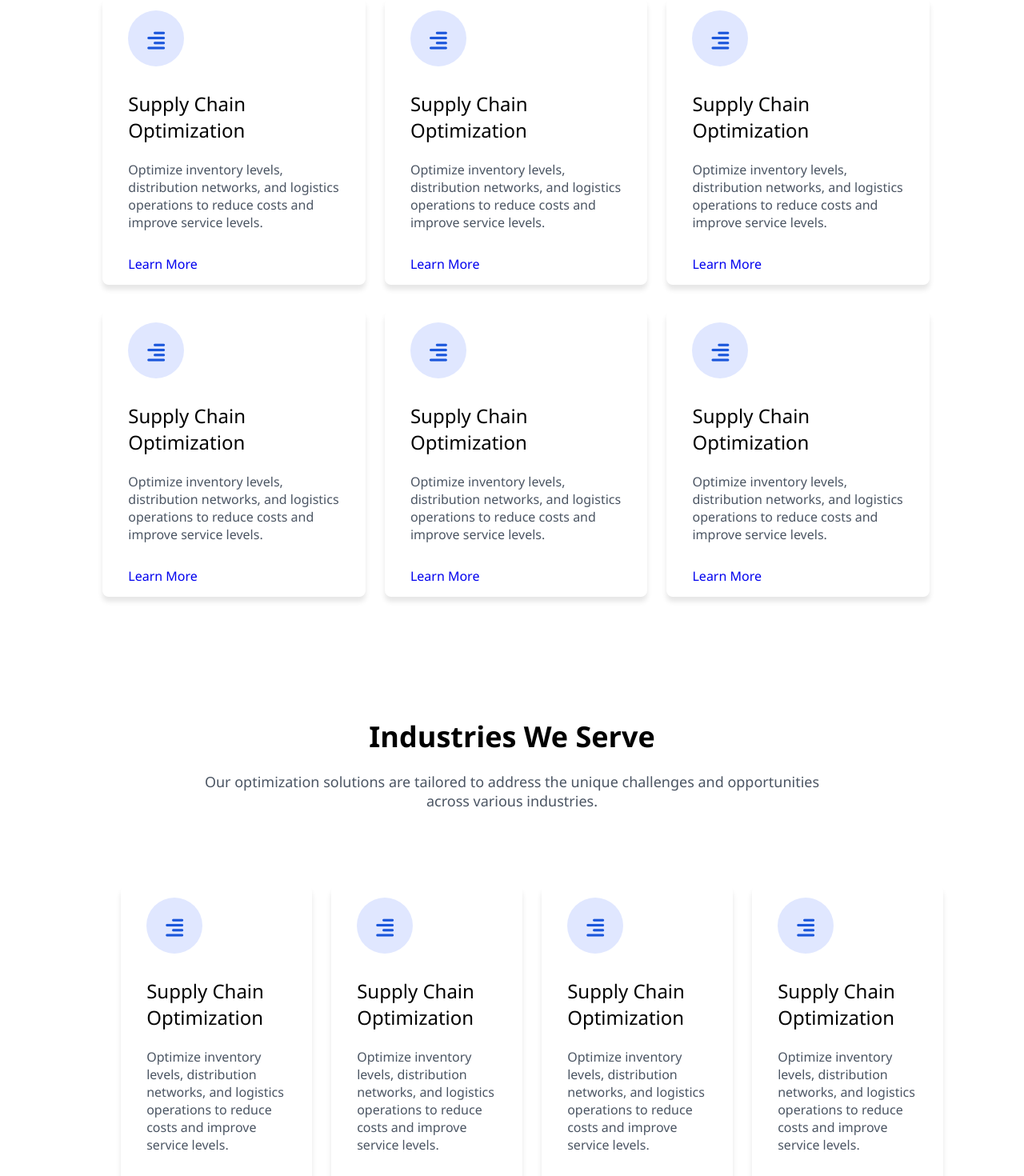
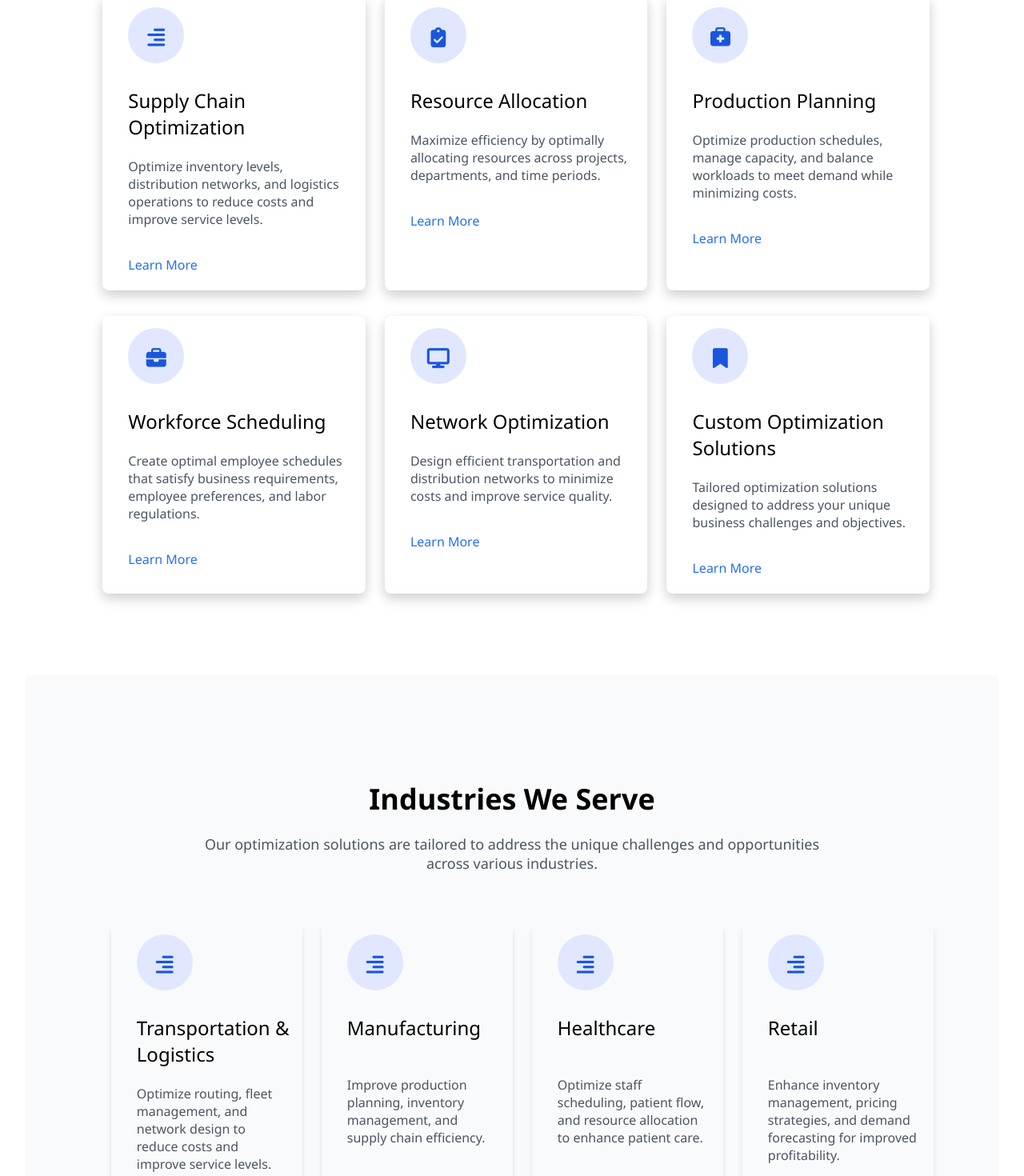
Before and after one commit to dakshitapokharna/OptiFlux-main, a React (Create React App) app: page / in a window 1280 px wide. Shown: the part 809-2279 px from the top of the page at 80% size. Built offline with nearby package versions, Linux system fonts and the light colour scheme.

Commit message:
all sections complete

```diff
--- a/src/Home.css
+++ b/src/Home.css
@@ -21,12 +21,14 @@
   height: 40px;
   border: #ffffff;
   font-size: 1rem;
+  transition: transform 0.2s ease, box-shadow 0.2s ease;
+}
 
-}
 .btn1{
   color: white;
   text-decoration: none;
 }
+
 .btn2{
   color:#1A56DB ;
   text-decoration: none;
@@ -41,6 +43,7 @@
   height: 40px;
   border: 1px solid blue;
   font-size: 1rem;
+  transition: transform 0.2s ease, box-shadow 0.2s ease;
 }
 .c-up-text1 {
   font-weight: bold;
@@ -72,6 +75,7 @@ h2 {
     font-weight: 700;
     color: var(--dark-color);
     margin-bottom: 20px;
+    text-align: center;
 }
 
 .subheading{
@@ -83,6 +87,15 @@ h2 {
    font-size: large;
     text-align: center;
 }
+.subheadingabout{
+  max-width: 800px;
+  margin: 0 auto 20px;
+   color: #4b5563;
+    display: block;
+   align-items: center;
+   font-size: large;
+    text-align: left;
+}
 .sectiontext{
   padding: 3rem 2rem 2rem 2rem;
 }
@@ -91,7 +104,6 @@ h2 {
   border-radius: 8px;
   padding: 15px ;
   padding-left: 2rem;
-
   box-shadow: 0 6px 6px rgba(0, 0, 0, 0.1);
   transition: all 0.3s ease;
   width: 22vw;
@@ -99,6 +111,7 @@ h2 {
   display: flex;
   flex-direction: column;
 }
+
 .fe-box2{
   background-color: var(--white);
   border-radius: 8px;
@@ -115,15 +128,48 @@ h2 {
 font-size: 1.5rem;
 font-weight: 500;
 }
+
+.fe-heading3{
+  font-size: 1.5rem;
+font-weight: 500;
+color: #1A56DB;
+}
 .learnmorelink{
   text-decoration: none;
+
 }
-.learnmore{
+/* .learnmore{
   color: #1A56DB;
     font-weight: 500;
     text-decoration: none;
     display: flex;
     align-items: center;
+} */
+.learnmorelink {
+  display: inline-flex;
+  align-items: center;
+  font-weight: 500;
+  color: #276ef1;
+  text-decoration: none;
+  position: relative;
+}
+
+.learnmorelink::after {
+  content: "→";
+  margin-left: 6px;
+  opacity: 0;
+  font-size: 1.5rem;
+  transform: translateX(-5px);
+  transition: opacity 0.3s ease, transform 0.3s ease;
+}
+
+.learnmorelink:hover::after {
+  opacity: 1;
+  transform: translateX(0);
+}
+
+.learnmorelink:hover {
+  text-decoration: none;
 }
 .fe-subheading{
   font-size: 1rem;
@@ -167,13 +213,13 @@ font-weight: 500;
   overflow: hidden;
   gap: 2rem;
   width: 85vw;
-  border-radius: 25px;
+
 }
 .fe-container2{
-  background-color: #ffffff;
+  background-color: #f9fafb;;
   height: 100%;
   padding: 70px;
-  margin-left: 4vw;
+  margin-left: 2vw;
   display: flex;
   align-items: center;
   justify-content: center;
@@ -181,6 +227,76 @@ font-weight: 500;
   padding-top: 4vh;
   overflow: hidden;
   gap: 2rem;
-  width: 85vw;
-  border-radius: 25px;
+
+
 }
+.industries{
+  background-color: #f9fafb;
+  padding: 100px 0;
+
+}
+
+.About{
+  display: flex;
+  padding: 100px;
+  justify-content: space-between;
+  gap: 2rem;
+  margin-left: 4rem;
+}
+
+.aboutleft{
+  height: 400px;
+  width: 50vw;
+    background-color: #ddd;
+    border-radius: 8px;
+    display: flex;
+    align-items: center;
+    justify-content: center;
+    color: #666;
+
+}
+.aboutright{
+  padding: 5rem;
+}
+
+.lastsection{
+  background-color: #f9fafb;
+  padding: 100px 0;
+  display: flex;
+  flex-direction: column;
+  align-items: center;
+}
+.headinglast{
+  font-size: 36px;
+  font-weight: 700;
+  color: #1A56DB;
+  margin-bottom: 20px;
+  text-align: center;
+}
+.btn3{
+  background-color: #1A56DB;
+  color: #ffffff;
+  font-weight: 500;
+  width: 300px;
+  border-radius: 10px;
+  height: 60px;
+  border: white;
+  font-size: 1rem;
+text-align: center;
+
+}
+.btn3:hover{
+  background-color: peru;
+}
+.home-btn1:hover {
+  transform: translateY(-4px);
+  box-shadow: 0 6px 15px rgba(0, 0, 0, 0.2);
+}
+.home-btn2:hover{
+  background-color: #f6f4f4;
+}
+
+.fe-box, .fe-box2:hover{
+  transform: translateY(-4px);
+  box-shadow: 0 6px 15px rgba(0, 0, 0, 0.2);
+}
--- a/src/Home.js
+++ b/src/Home.js
@@ -46,13 +46,13 @@ const Home = () => {
       <div className="fe-box">
       <div class="col">
                     <div class="icon-box">
-                      <i class="fas fa-align-right"></i>
+                      <i class="fas fa-clipboard-check"></i>
                     </div>
                   </div>
 
-        <h3 className="fe-heading">Supply Chain Optimization</h3>
+        <h3 className="fe-heading">Resource Allocation</h3>
        <br />
-        <p className="fe-subheading">Optimize inventory levels, distribution networks, and logistics operations to reduce costs and improve service levels.</p>
+        <p className="fe-subheading">Maximize efficiency by optimally allocating resources across projects, departments, and time periods.</p>
         <p className="learnmore">
             <a href="#" className="learnmorelink">Learn More</a>
           </p>
@@ -61,13 +61,13 @@ const Home = () => {
       <div className="fe-box">
       <div class="col">
                     <div class="icon-box">
-                      <i class="fas fa-align-right"></i>
+                      <i class="fas fa-briefcase-medical"></i>
                     </div>
                   </div>
 
-        <h3 className="fe-heading">Supply Chain Optimization</h3>
+        <h3 className="fe-heading">Production Planning</h3>
        <br />
-        <p className="fe-subheading">Optimize inventory levels, distribution networks, and logistics operations to reduce costs and improve service levels.</p>
+        <p className="fe-subheading">Optimize production schedules, manage capacity, and balance workloads to meet demand while minimizing costs.</p>
         <p className="learnmore">
             <a href="#" className="learnmorelink">Learn More</a>
           </p>
@@ -78,13 +78,14 @@ const Home = () => {
       <div className="fe-box">
       <div class="col">
                     <div class="icon-box">
-                      <i class="fas fa-align-right"></i>
+                      <i class="fas fa-briefcase"></i>
+
                     </div>
                   </div>
 
-        <h3 className="fe-heading">Supply Chain Optimization</h3>
+        <h3 className="fe-heading">Workforce Scheduling</h3>
        <br />
-        <p className="fe-subheading">Optimize inventory levels, distribution networks, and logistics operations to reduce costs and improve service levels.</p>
+        <p className="fe-subheading">Create optimal employee schedules that satisfy business requirements, employee preferences, and labor regulations.</p>
         <p className="learnmore">
             <a href="#" className="learnmorelink">Learn More</a>
           </p>
@@ -93,13 +94,14 @@ const Home = () => {
       <div className="fe-box">
       <div class="col">
                     <div class="icon-box">
-                      <i class="fas fa-align-right"></i>
+                    <i class="fas fa-display"></i>
+
                     </div>
                   </div>
 
-        <h3 className="fe-heading">Supply Chain Optimization</h3>
+        <h3 className="fe-heading">Network Optimization</h3>
        <br />
-        <p className="fe-subheading">Optimize inventory levels, distribution networks, and logistics operations to reduce costs and improve service levels.</p>
+        <p className="fe-subheading">Design efficient transportation and distribution networks to minimize costs and improve service quality.</p>
         <p className="learnmore">
             <a href="#" className="learnmorelink">Learn More</a>
           </p>
@@ -108,13 +110,13 @@ const Home = () => {
       <div className="fe-box">
       <div class="col">
                     <div class="icon-box">
-                      <i class="fas fa-align-right"></i>
+                      <i class="fas fa-bookmark"></i>
                     </div>
                   </div>
 
-        <h3 className="fe-heading">Supply Chain Optimization</h3>
+        <h3 className="fe-heading">Custom Optimization Solutions</h3>
        <br />
-        <p className="fe-subheading">Optimize inventory levels, distribution networks, and logistics operations to reduce costs and improve service levels.</p>
+        <p className="fe-subheading">Tailored optimization solutions designed to address your unique business challenges and objectives.</p>
         <p className="learnmore">
             <a href="#" className="learnmorelink">Learn More</a>
           </p>
@@ -122,12 +124,12 @@ const Home = () => {
       </div>
       </div>
       </div>
-      <br />
+
       <div className="sectiontext">
-
+   <div className="industries">
    <h2 className="heading"> Industries We Serve </h2>
        <p className="subheading"> Our optimization solutions are tailored to address the unique challenges and opportunities across various industries.</p>
-     </div>
+
      <div className="fe-container2">
      <div className="fe-up">
      <div className="fe-box2">
@@ -137,9 +139,9 @@ const Home = () => {
                    </div>
                  </div>
 
-       <h3 className="fe-heading">Supply Chain Optimization</h3>
+       <h3 className="fe-heading">Transportation & Logistics</h3>
       <br />
-       <p className="fe-subheading">Optimize inventory levels, distribution networks, and logistics operations to reduce costs and improve service levels.</p>
+       <p className="fe-subheading">Optimize routing, fleet management, and network design to reduce costs and improve service levels.</p>
        <p className="learnmore">
            <a href="#" className="learnmorelink">Learn More</a>
          </p>
@@ -152,9 +154,27 @@ const Home = () => {
                    </div>
                  </div>
 
-       <h3 className="fe-heading">Supply Chain Optimization</h3>
+       <h3 className="fe-heading">Manufacturing</h3>
       <br />
-       <p className="fe-subheading">Optimize inventory levels, distribution networks, and logistics operations to reduce costs and improve service levels.</p>
+      <br />
+       <p className="fe-subheading">Improve production planning, inventory management, and supply chain efficiency.</p>
+
+     <br />  <p className="learnmore">
+           <a href="#" className="learnmorelink">Learn More</a>
+         </p>
+
+     </div>
+     <div className="fe-box2">
+     <div class="col">
+                   <div class="icon-box">
+                     <i class="fas fa-align-right"></i>
+                   </div>
+                 </div>
+
+       <h3 className="fe-heading">Healthcare</h3>
+      <br />
+      <br />
+       <p className="fe-subheading">Optimize staff scheduling, patient flow, and resource allocation to enhance patient care.</p>
        <p className="learnmore">
            <a href="#" className="learnmorelink">Learn More</a>
          </p>
@@ -167,34 +187,20 @@ const Home = () => {
                    </div>
                  </div>
 
-       <h3 className="fe-heading">Supply Chain Optimization</h3>
+       <h3 className="fe-heading">Retail</h3>
       <br />
-       <p className="fe-subheading">Optimize inventory levels, distribution networks, and logistics operations to reduce costs and improve service levels.</p>
-       <p className="learnmore">
-           <a href="#" className="learnmorelink">Learn More</a>
-         </p>
-
-     </div>
-     <div className="fe-box2">
-     <div class="col">
-                   <div class="icon-box">
-                     <i class="fas fa-align-right"></i>
-                   </div>
-                 </div>
-
-       <h3 className="fe-heading">Supply Chain Optimization</h3>
       <br />
-       <p className="fe-subheading">Optimize inventory levels, distribution networks, and logistics operations to reduce costs and improve service levels.</p>
+       <p className="fe-subheading">Enhance inventory management, pricing strategies, and demand forecasting for improved profitability.</p>
        <p className="learnmore">
            <a href="#" className="learnmorelink">Learn More</a>
          </p>
 
      </div>
      </div>
-
+</div>
      </div>
       <div className="sectiontext">
-
+      </div>
    <h2 className="heading"> Why Choose OptiFlux </h2>
        <p className="subheading"> Discover the unique advantages of working with our specialized optimization team.</p>
      </div>
@@ -203,25 +209,28 @@ const Home = () => {
      <div className="fe-box">
 
 
-       <h3 className="fe-heading">Supply Chain Optimization</h3>
+       <h3 className="fe-heading3">Advanced Mathematical Expertise</h3>
       <br />
-       <p className="fe-subheading">Optimize inventory levels, distribution networks, and logistics operations to reduce costs and improve service levels.</p>
+       <p className="fe-subheading">Our team includes PhDs in operations research, applied mathematics, and computer science with extensive experience in advanced optimization techniques.</p>
 
 
      </div>
      <div className="fe-box">
 
-       <h3 className="fe-heading">Supply Chain Optimization</h3>
+       <h3 className="fe-heading3">Focused Specialization</h3>
       <br />
-       <p className="fe-subheading">Optimize inventory levels, distribution networks, and logistics operations to reduce costs and improve service levels.</p>
+      <br />
+
+       <p className="fe-subheading">Unlike general management consultancies, we focus exclusively on optimization, allowing us to develop deeper expertise and deliver superior results.</p>
 
      </div>
      <div className="fe-box">
 
 
-       <h3 className="fe-heading">Supply Chain Optimization</h3>
+       <h3 className="fe-heading3">Cutting-Edge Technology</h3>
       <br />
-       <p className="fe-subheading">Optimize inventory levels, distribution networks, and logistics operations to reduce costs and improve service levels.</p>
+      <br />
+       <p className="fe-subheading">We leverage the latest developments in mathematical optimization, machine learning, and artificial intelligence to solve previously intractable problems.</p>
 
      </div>
      </div>
@@ -229,30 +238,51 @@ const Home = () => {
      <div className="fe-box">
 
 
-       <h3 className="fe-heading">Supply Chain Optimization</h3>
+       <h3 className="fe-heading3">Collaborative Approach</h3>
       <br />
-       <p className="fe-subheading">Optimize inventory levels, distribution networks, and logistics operations to reduce costs and improve service levels.</p>
+       <p className="fe-subheading">We work closely with your team to understand your business context, transfer knowledge, and ensure successful implementation of optimization solutions.</p>
 
      </div>
      <div className="fe-box">
 
 
-       <h3 className="fe-heading">Supply Chain Optimization</h3>
+       <h3 className="fe-heading3">Proven Track Record</h3>
       <br />
-       <p className="fe-subheading">Optimize inventory levels, distribution networks, and logistics operations to reduce costs and improve service levels.</p>
+       <p className="fe-subheading">Our history of successful implementations across industries demonstrates our ability to deliver substantial, measurable improvements in efficiency and cost reduction.
+
+</p>
 
 
      </div>
      <div className="fe-box">
 
 
-       <h3 className="fe-heading">Supply Chain Optimization</h3>
+       <h3 className="fe-heading3">
+       End-to-End Implementation</h3>
       <br />
-       <p className="fe-subheading">Optimize inventory levels, distribution networks, and logistics operations to reduce costs and improve service levels.</p>
+       <p className="fe-subheading">We don't just provide theoretical solutions—we partner with you through the entire process from initial design to full implementation and continuous improvement.</p>
 
 
      </div>
      </div>
+     </div>
+     <div className="About">
+<div className="aboutleft">
+  Image
+</div>
+<div className="aboutright">
+<p className="heading">About OptiFlux</p>
+<p className="subheadingabout">At OptiFlux, we are passionate about helping businesses make better decisions through advanced operations research and optimization techniques.</p>
+<p className="subheadingabout">Our team combines deep expertise in mathematics, computer science, and domain knowledge to develop innovative solutions that drive efficiency, reduce costs, and create competitive advantages for our clients.
+
+</p>
+</div>
+     </div>
+
+     <div className="lastsection">
+<p className="headinglast">Ready to Optimize Your Business?</p>
+<p className="subheading">Let's discuss how our advanced optimization solutions can transform your business challenges into competitive advantages.</p>
+    <button className="btn3">Schedule a Consultation</button>
      </div>
 </div>
   );
```
Also changed, not shown: src/Navbar.css (+5 -4 lines).
